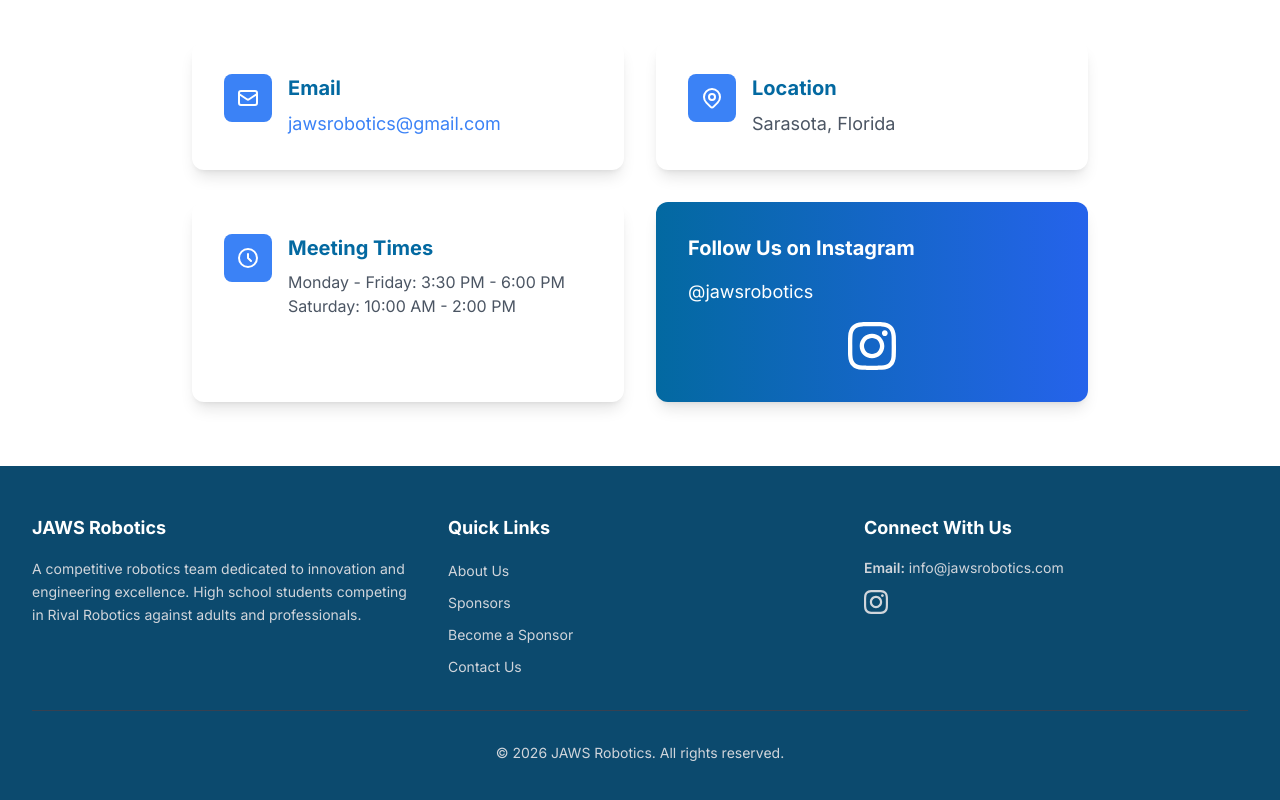
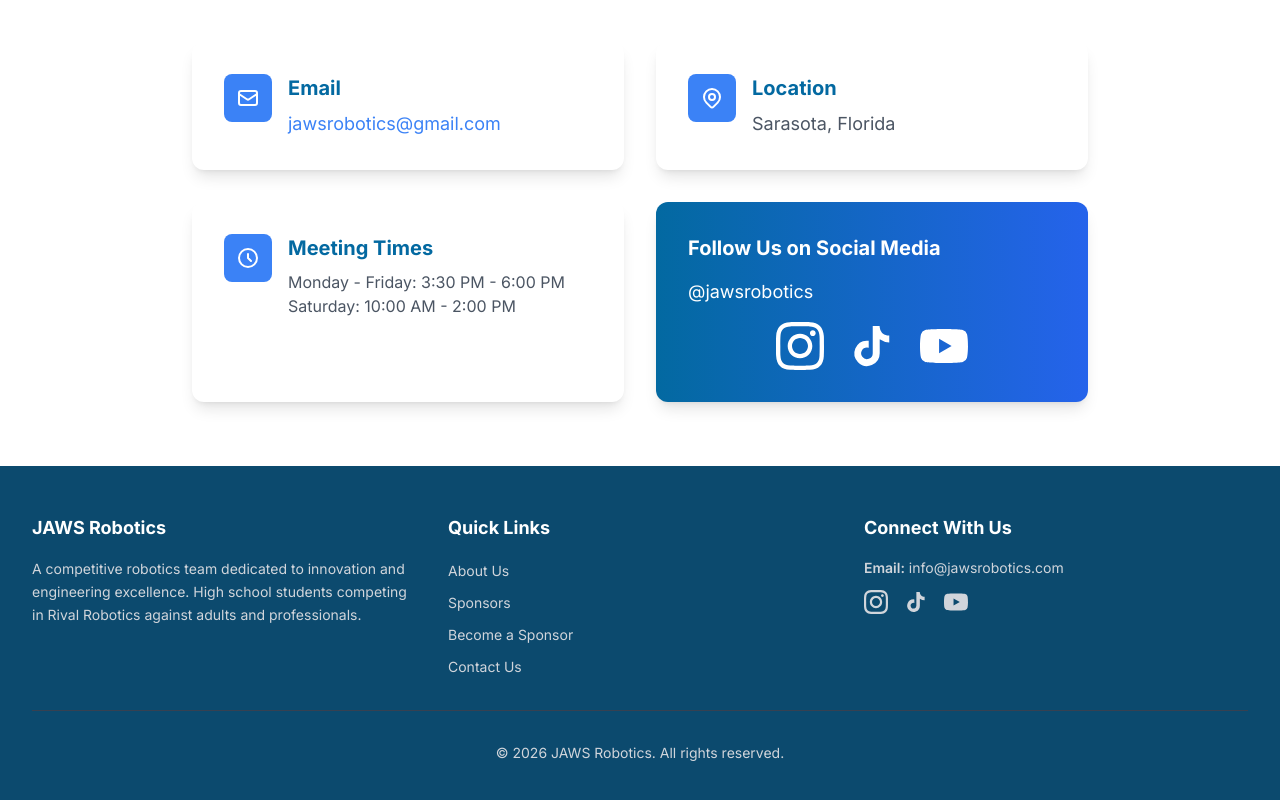
Before and after one commit to RTMBE/JAWSrobotics, a React (Vite) app: page /contact in a window 1280 px wide. Shown: the part 590-1390 px from the top of the page. Built offline with nearby package versions, Linux system fonts and the light colour scheme; no server answers.

Commit message:
Add TikTok and YouTube social media links to Footer and Contact page

```diff
--- a/src/components/Footer.jsx
+++ b/src/components/Footer.jsx
@@ -60,6 +60,16 @@ const Footer = () => {
                     <path d="M12 2.163c3.204 0 3.584.012 4.85.07 3.252.148 4.771 1.691 4.919 4.919.058 1.265.069 1.645.069 4.849 0 3.205-.012 3.584-.069 4.849-.149 3.225-1.664 4.771-4.919 4.919-1.266.058-1.644.07-4.85.07-3.204 0-3.584-.012-4.849-.07-3.26-.149-4.771-1.699-4.919-4.92-.058-1.265-.07-1.644-.07-4.849 0-3.204.013-3.583.07-4.849.149-3.227 1.664-4.771 4.919-4.919 1.266-.057 1.645-.069 4.849-.069zm0-2.163c-3.259 0-3.667.014-4.947.072-4.358.2-6.78 2.618-6.98 6.98-.059 1.281-.073 1.689-.073 4.948 0 3.259.014 3.668.072 4.948.2 4.358 2.618 6.78 6.98 6.98 1.281.058 1.689.072 4.948.072 3.259 0 3.668-.014 4.948-.072 4.354-.2 6.782-2.618 6.979-6.98.059-1.28.073-1.689.073-4.948 0-3.259-.014-3.667-.072-4.947-.196-4.354-2.617-6.78-6.979-6.98-1.281-.059-1.69-.073-4.949-.073zm0 5.838c-3.403 0-6.162 2.759-6.162 6.162s2.759 6.163 6.162 6.163 6.162-2.759 6.162-6.163c0-3.403-2.759-6.162-6.162-6.162zm0 10.162c-2.209 0-4-1.79-4-4 0-2.209 1.791-4 4-4s4 1.791 4 4c0 2.21-1.791 4-4 4zm6.406-11.845c-.796 0-1.441.645-1.441 1.44s.645 1.44 1.441 1.44c.795 0 1.439-.645 1.439-1.44s-.644-1.44-1.439-1.44z"/>
                   </svg>
                 </a>
+                <a href="https://www.tiktok.com/@jawsrobotics" target="_blank" rel="noopener noreferrer" className="hover:text-electric-blue-400 transition-colors duration-300" aria-label="TikTok">
+                  <svg className="w-6 h-6" fill="currentColor" viewBox="0 0 24 24">
+                    <path d="M19.59 6.69a4.83 4.83 0 0 1-3.77-4.25V2h-3.45v13.67a2.89 2.89 0 0 1-5.2 1.74 2.89 2.89 0 0 1 2.31-4.64 2.93 2.93 0 0 1 .88.13V9.4a6.84 6.84 0 0 0-1-.05A6.33 6.33 0 0 0 5 20.1a6.34 6.34 0 0 0 10.86-4.43v-7a8.16 8.16 0 0 0 4.77 1.52v-3.4a4.85 4.85 0 0 1-1-.1z"/>
+                  </svg>
+                </a>
+                <a href="https://www.youtube.com/@jawsrobotics" target="_blank" rel="noopener noreferrer" className="hover:text-electric-blue-400 transition-colors duration-300" aria-label="YouTube">
+                  <svg className="w-6 h-6" fill="currentColor" viewBox="0 0 24 24">
+                    <path d="M23.498 6.186a3.016 3.016 0 0 0-2.122-2.136C19.505 3.545 12 3.545 12 3.545s-7.505 0-9.377.505A3.017 3.017 0 0 0 .502 6.186C0 8.07 0 12 0 12s0 3.93.502 5.814a3.016 3.016 0 0 0 2.122 2.136c1.871.505 9.376.505 9.376.505s7.505 0 9.377-.505a3.015 3.015 0 0 0 2.122-2.136C24 15.93 24 12 24 12s0-3.93-.502-5.814zM9.545 15.568V8.432L15.818 12l-6.273 3.568z"/>
+                  </svg>
+                </a>
               </div>
             </div>
           </div>
--- a/src/pages/Contact.jsx
+++ b/src/pages/Contact.jsx
@@ -67,12 +67,22 @@ const Contact = () => {
             </div>
 
             <div className="card p-8 bg-gradient-to-r from-navy-700 to-electric-blue-600 text-white">
-              <h3 className="text-xl font-bold mb-4">Follow Us on Instagram</h3>
+              <h3 className="text-xl font-bold mb-4">Follow Us on Social Media</h3>
               <p className="text-lg mb-4">@jawsrobotics</p>
-              <div className="flex justify-center">
+              <div className="flex justify-center space-x-6">
                 <a href="https://www.instagram.com/jawsrobotics" target="_blank" rel="noopener noreferrer" className="hover:text-gray-300 transition-colors" aria-label="Instagram">
                   <svg className="w-12 h-12" fill="currentColor" viewBox="0 0 24 24">
                     <path d="M12 2.163c3.204 0 3.584.012 4.85.07 3.252.148 4.771 1.691 4.919 4.919.058 1.265.069 1.645.069 4.849 0 3.205-.012 3.584-.069 4.849-.149 3.225-1.664 4.771-4.919 4.919-1.266.058-1.644.07-4.85.07-3.204 0-3.584-.012-4.849-.07-3.26-.149-4.771-1.699-4.919-4.92-.058-1.265-.07-1.644-.07-4.849 0-3.204.013-3.583.07-4.849.149-3.227 1.664-4.771 4.919-4.919 1.266-.057 1.645-.069 4.849-.069zm0-2.163c-3.259 0-3.667.014-4.947.072-4.358.2-6.78 2.618-6.98 6.98-.059 1.281-.073 1.689-.073 4.948 0 3.259.014 3.668.072 4.948.2 4.358 2.618 6.78 6.98 6.98 1.281.058 1.689.072 4.948.072 3.259 0 3.668-.014 4.948-.072 4.354-.2 6.782-2.618 6.979-6.98.059-1.28.073-1.689.073-4.948 0-3.259-.014-3.667-.072-4.947-.196-4.354-2.617-6.78-6.979-6.98-1.281-.059-1.69-.073-4.949-.073zm0 5.838c-3.403 0-6.162 2.759-6.162 6.162s2.759 6.163 6.162 6.163 6.162-2.759 6.162-6.163c0-3.403-2.759-6.162-6.162-6.162zm0 10.162c-2.209 0-4-1.79-4-4 0-2.209 1.791-4 4-4s4 1.791 4 4c0 2.21-1.791 4-4 4zm6.406-11.845c-.796 0-1.441.645-1.441 1.44s.645 1.44 1.441 1.44c.795 0 1.439-.645 1.439-1.44s-.644-1.44-1.439-1.44z"/>
+                  </svg>
+                </a>
+                <a href="https://www.tiktok.com/@jawsrobotics" target="_blank" rel="noopener noreferrer" className="hover:text-gray-300 transition-colors" aria-label="TikTok">
+                  <svg className="w-12 h-12" fill="currentColor" viewBox="0 0 24 24">
+                    <path d="M19.59 6.69a4.83 4.83 0 0 1-3.77-4.25V2h-3.45v13.67a2.89 2.89 0 0 1-5.2 1.74 2.89 2.89 0 0 1 2.31-4.64 2.93 2.93 0 0 1 .88.13V9.4a6.84 6.84 0 0 0-1-.05A6.33 6.33 0 0 0 5 20.1a6.34 6.34 0 0 0 10.86-4.43v-7a8.16 8.16 0 0 0 4.77 1.52v-3.4a4.85 4.85 0 0 1-1-.1z"/>
+                  </svg>
+                </a>
+                <a href="https://www.youtube.com/@jawsrobotics" target="_blank" rel="noopener noreferrer" className="hover:text-gray-300 transition-colors" aria-label="YouTube">
+                  <svg className="w-12 h-12" fill="currentColor" viewBox="0 0 24 24">
+                    <path d="M23.498 6.186a3.016 3.016 0 0 0-2.122-2.136C19.505 3.545 12 3.545 12 3.545s-7.505 0-9.377.505A3.017 3.017 0 0 0 .502 6.186C0 8.07 0 12 0 12s0 3.93.502 5.814a3.016 3.016 0 0 0 2.122 2.136c1.871.505 9.376.505 9.376.505s7.505 0 9.377-.505a3.015 3.015 0 0 0 2.122-2.136C24 15.93 24 12 24 12s0-3.93-.502-5.814zM9.545 15.568V8.432L15.818 12l-6.273 3.568z"/>
                   </svg>
                 </a>
               </div>
```
